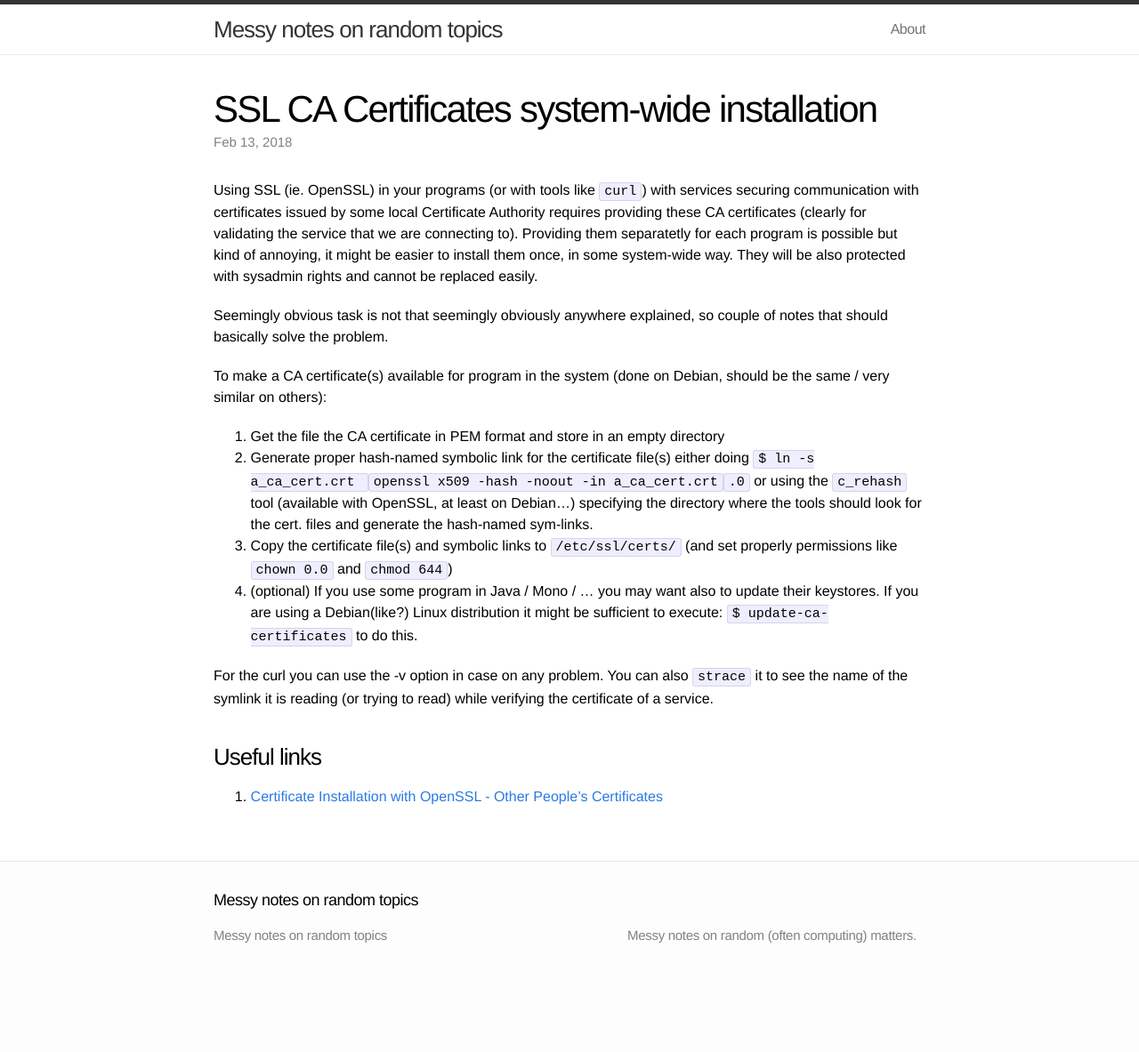
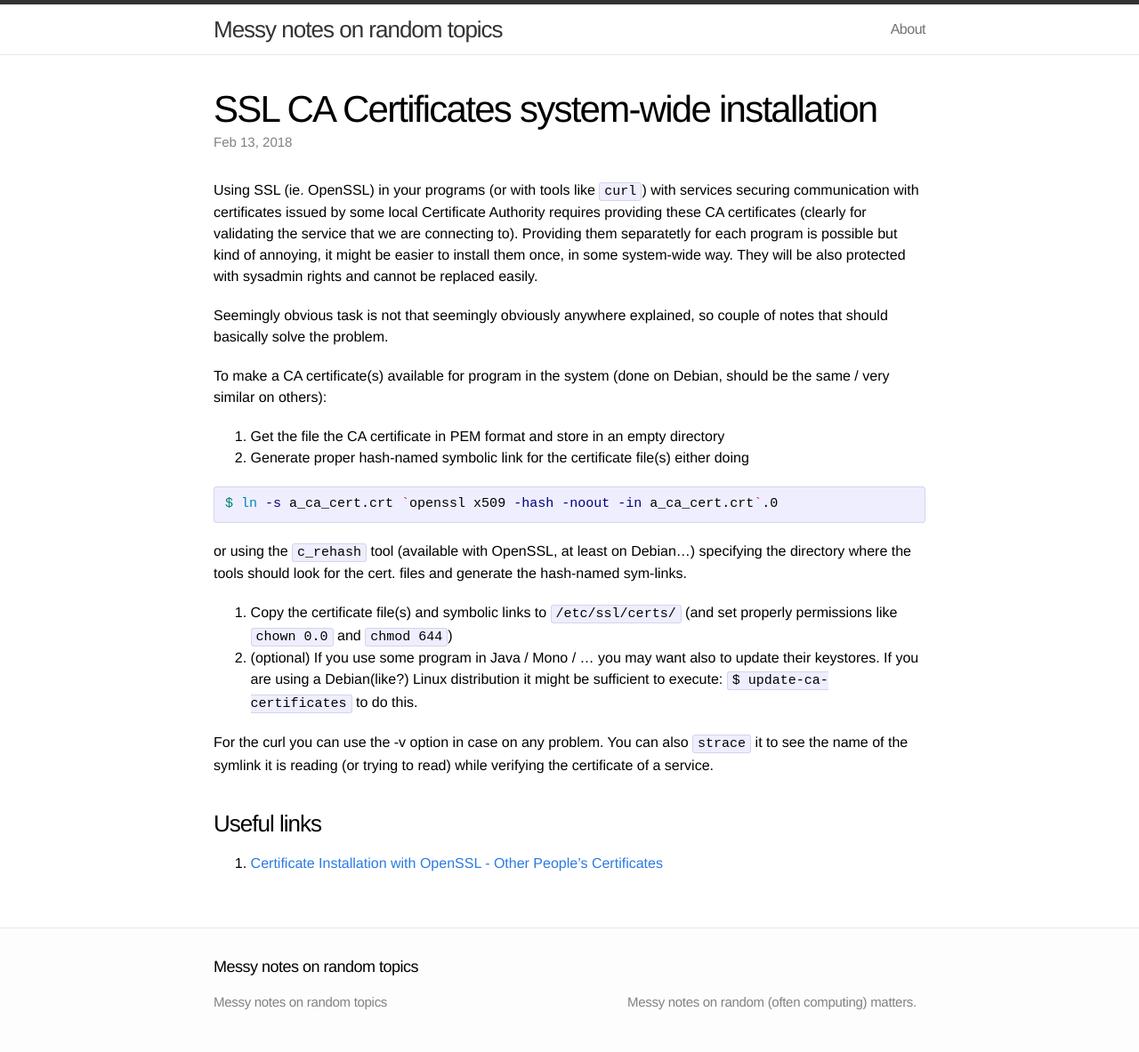
Before and after one commit to t-w/t-w.github.io, a Jekyll site: the page built from _posts/2018-02-13-ssl_ca_certs_systemwide_installation.markdown, in a window 1280 px wide. Shown: the whole page at 89% size. Built offline with Jekyll 4.4.1, drawn with Linux system fonts in a browser that asks for light colours; before the commit the page ends 1108 px from its top, so only the background shows below that.

Commit message:
ssl_ca_certs: easier to read command-line.

```diff
--- a/_posts/2018-02-13-ssl_ca_certs_systemwide_installation.markdown
+++ b/_posts/2018-02-13-ssl_ca_certs_systemwide_installation.markdown
@@ -21,7 +21,9 @@ should be the same / very similar on others):
 
 1. Get the file the CA certificate in PEM format and store in an empty directory
 2. Generate proper hash-named symbolic link for the certificate file(s) either doing
-`$ ln -s a_ca_cert.crt ``openssl x509 -hash -noout -in a_ca_cert.crt``.0`
+{% highlight bash %}
+$ ln -s a_ca_cert.crt `openssl x509 -hash -noout -in a_ca_cert.crt`.0
+{% endhighlight  %}
 or using the `c_rehash` tool (available with OpenSSL, at least on Debian...)
 specifying the directory where the tools should look for the cert. files and
 generate the hash-named sym-links.
```
